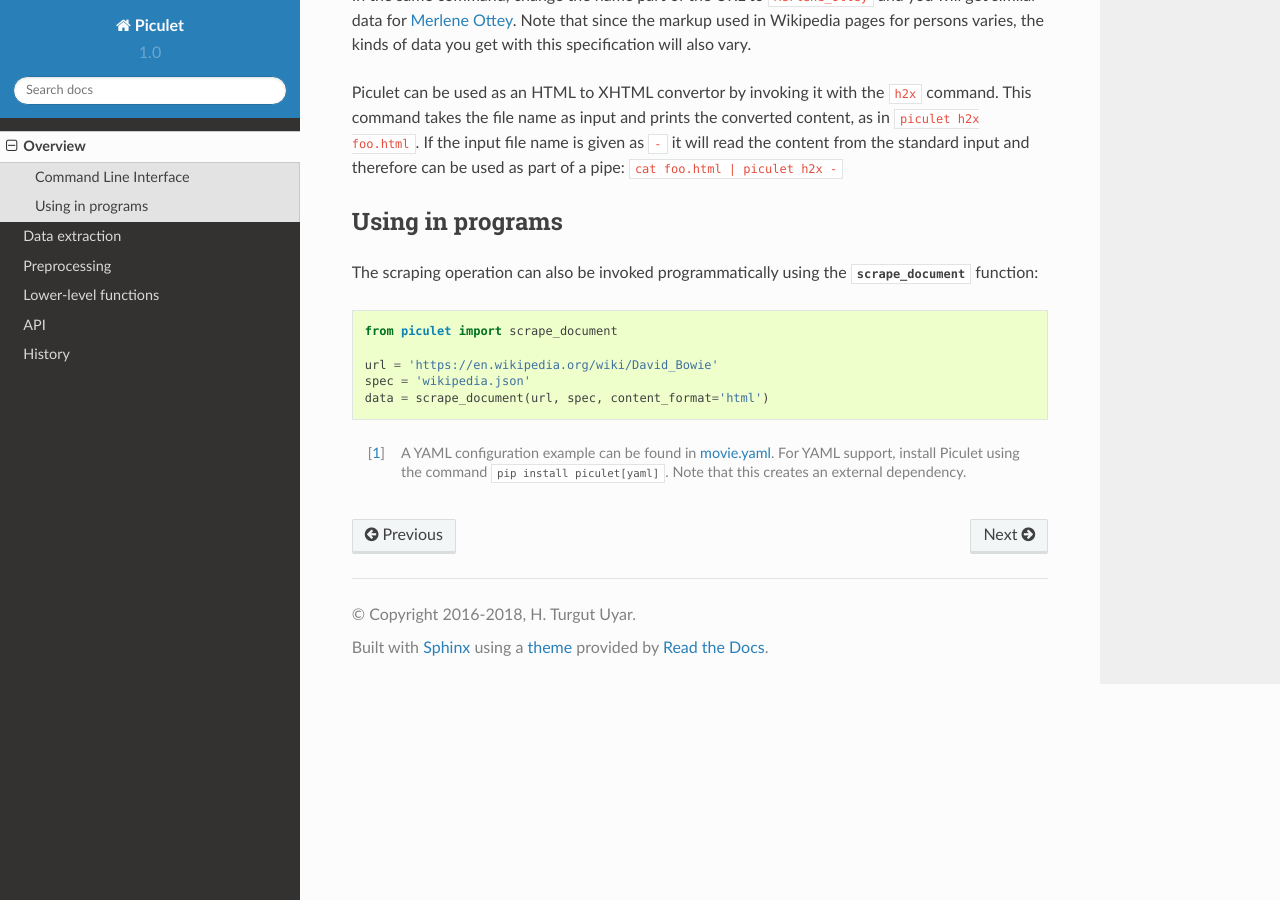
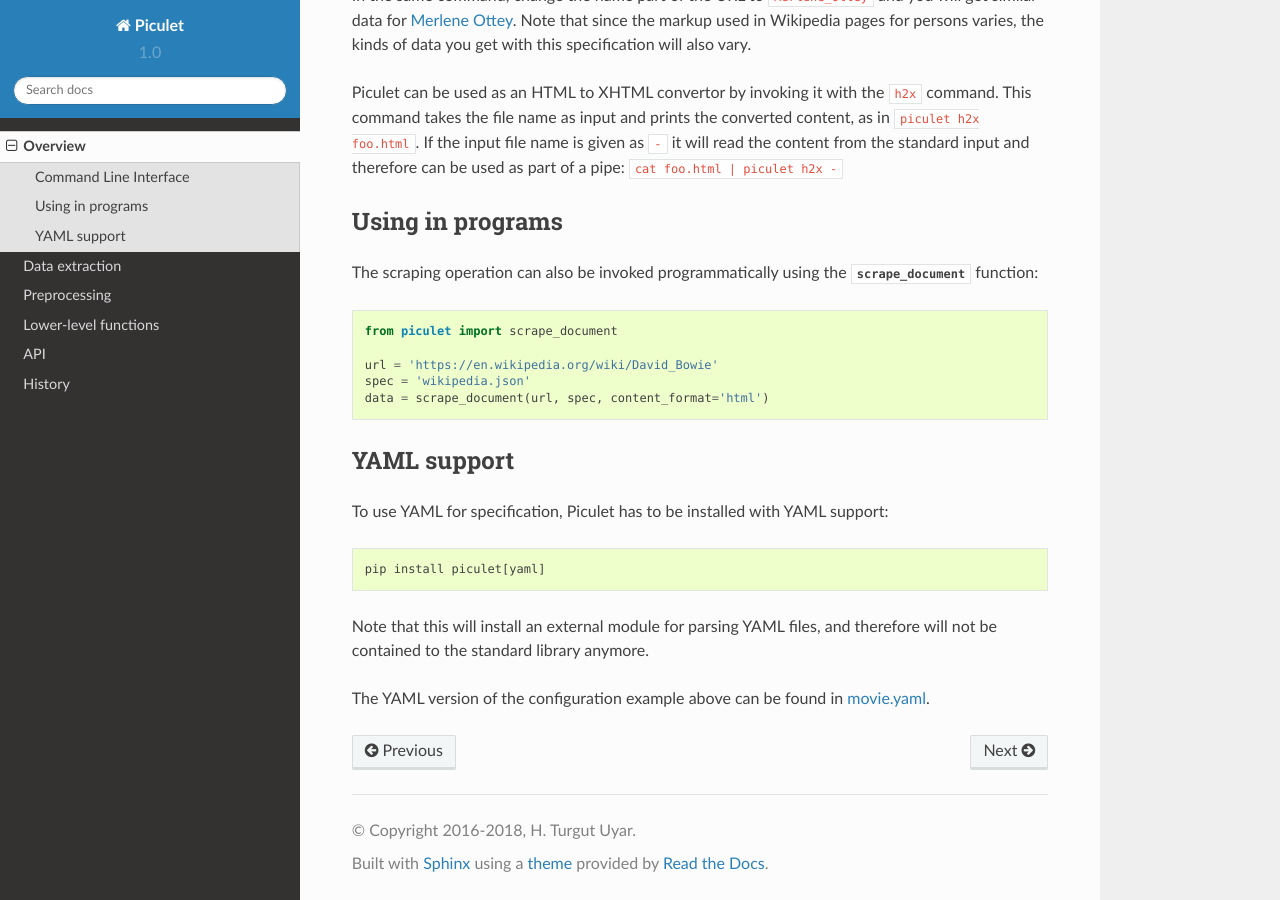
Before and after one commit to uyar/piculet, a Sphinx documentation site: the page built from docs/overview.rst, in a window 1280 px wide and 900 px high, scrolled down 2019 px. Built offline with Sphinx 7.4.7 and the Read the Docs theme 2.0.0, drawn with Linux system fonts in a browser that asks for light colours; some of the changed text lies outside the part shown.

Commit message:
docs: Promote YAML support from footnote to section

```diff
--- a/docs/overview.rst
+++ b/docs/overview.rst
@@ -35,8 +35,8 @@
 
 The location of the document can be given as a file path or a URL.
 For example, say you want to extract some data from the file `shining.html`_.
-An example specification is given in `movie.json`_ [#yaml]_.
-Download both these files and run the command::
+An example specification is given in `movie.json`_.
+Download both of these files and run the command::
 
    $ piculet scrape -s movie.json shining.html
 
@@ -117,12 +117,18 @@
    spec = 'wikipedia.json'
    data = scrape_document(url, spec, content_format='html')
 
-.. [#yaml]
+YAML support
+------------
 
-   A YAML configuration example can be found in `movie.yaml`_.
-   For YAML support, install Piculet using the command
-   ``pip install piculet[yaml]``. Note that this creates an
-   external dependency.
+To use YAML for specification, Piculet has to be installed with YAML support::
+
+   pip install piculet[yaml]
+
+Note that this will install an external module for parsing YAML files,
+and therefore will not be contained to the standard library anymore.
+
+The YAML version of the configuration example above can be found in
+`movie.yaml`_.
 
 .. _shining.html: https://bitbucket.org/uyar/piculet/src/tip/examples/shining.html
 .. _movie.json: https://bitbucket.org/uyar/piculet/src/tip/examples/movie.json
```
